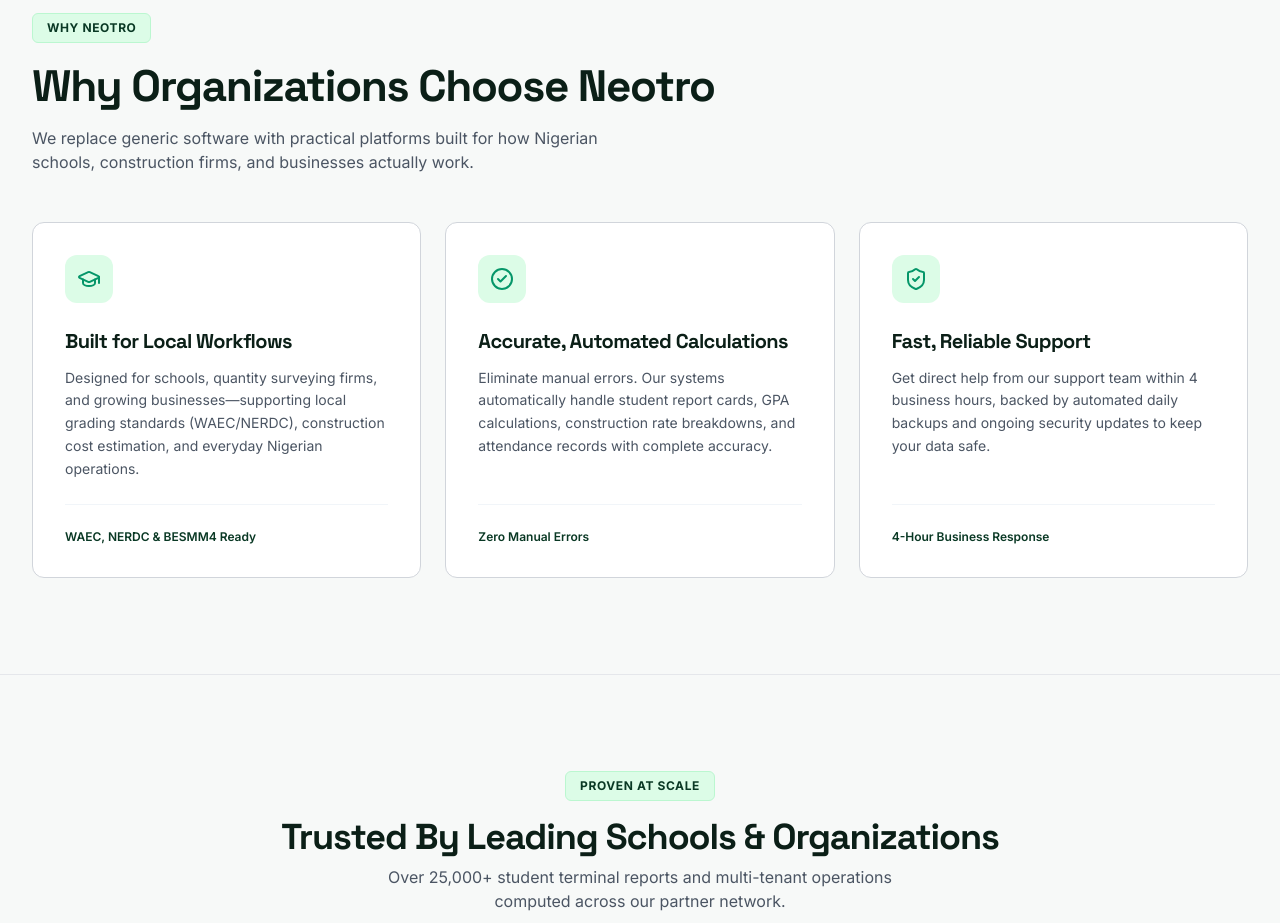
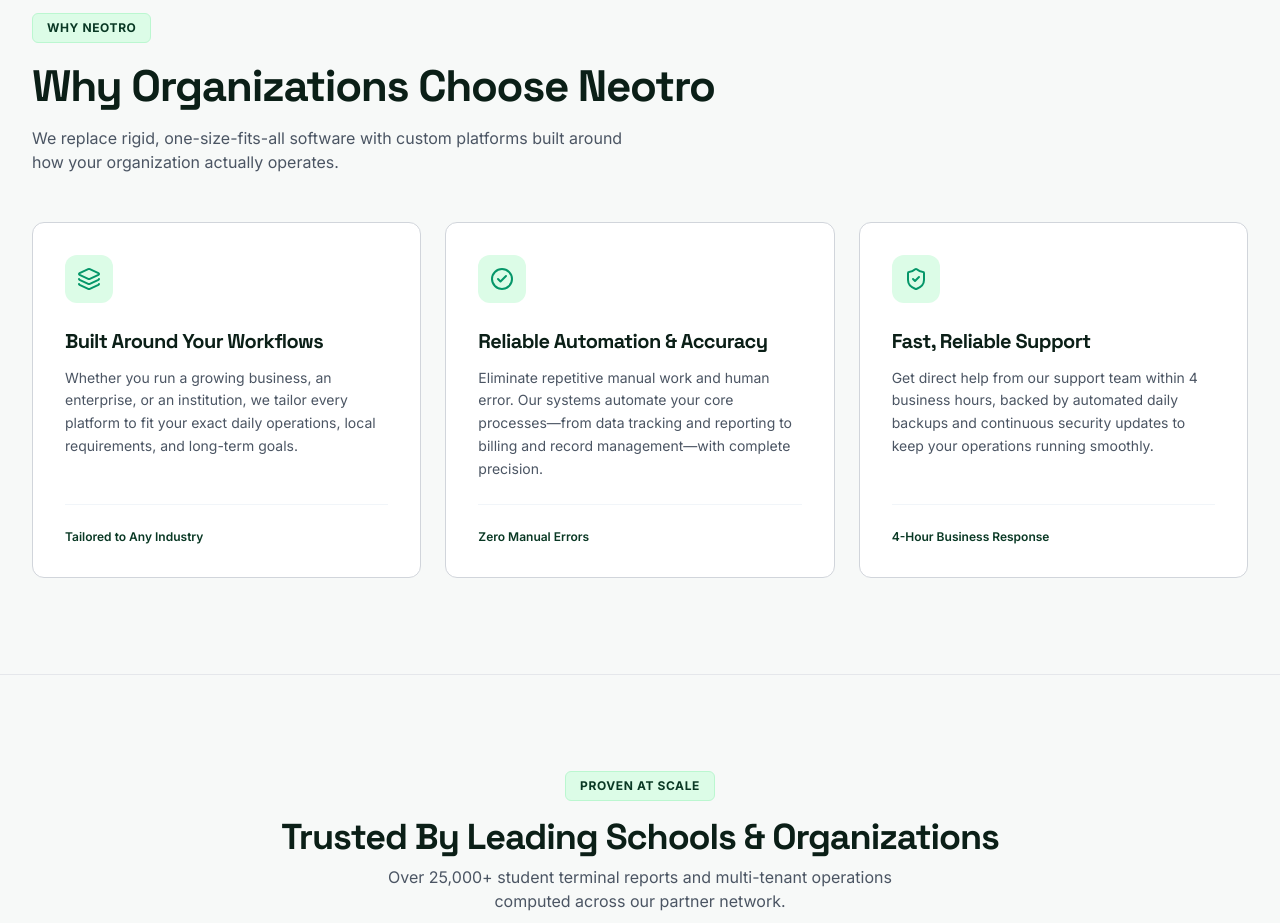
Before and after one commit to NentyJnr/neotro-web, a React (Vite) app: page / in a window 1280 px wide. Shown: the part 2760-3683 px from the top of the page. Built offline with nearby package versions, Linux system fonts and the light colour scheme.

Commit message:
copy(why-neotro): generalize value proposition messaging across any business and enterprise

```diff
--- a/src/App.tsx
+++ b/src/App.tsx
@@ -14,6 +14,7 @@ import {
   ArrowRight,
   GraduationCap,
   ShieldCheck,
+  Layers,
   X,
   Star,
   Clock,
@@ -1191,42 +1192,42 @@ export function App() {
               Why Organizations Choose Neotro
             </h2>
             <p className="text-[#4B5563] text-base max-w-[620px] mt-3">
-              We replace generic software with practical platforms built for how Nigerian schools, construction firms, and businesses actually work.
+              We replace rigid, one-size-fits-all software with custom platforms built around how your organization actually operates.
             </p>
           </div>
 
           {/* 3-Column Differentiated Cards */}
           <div className="grid grid-cols-1 md:grid-cols-3 gap-6">
 
-            {/* Card 1: Institutional Domain Specialization */}
+            {/* Card 1: Built Around Your Workflows */}
             <div className="bg-white border border-[#D1D5DB] rounded-xl p-8 hover:border-[#059669] hover:shadow-md transition-all flex flex-col justify-between">
               <div>
                 <div className="w-12 h-12 rounded-xl bg-[#DCFCE7] text-[#093824] flex items-center justify-center mb-6">
-                  <GraduationCap className="w-6 h-6 text-[#059669]" />
+                  <Layers className="w-6 h-6 text-[#059669]" />
                 </div>
                 <h3 className="text-xl font-bold text-[#0B1F17] mb-3 font-display">
-                  Built for Local Workflows
+                  Built Around Your Workflows
                 </h3>
                 <p className="text-sm leading-relaxed text-[#4B5563]">
-                  Designed for schools, quantity surveying firms, and growing businesses—supporting local grading standards (WAEC/NERDC), construction cost estimation, and everyday Nigerian operations.
+                  Whether you run a growing business, an enterprise, or an institution, we tailor every platform to fit your exact daily operations, local requirements, and long-term goals.
                 </p>
               </div>
               <div className="pt-6 border-t border-slate-100 mt-6 text-xs font-semibold text-[#093824]">
-                WAEC, NERDC &amp; BESMM4 Ready
-              </div>
-            </div>
-
-            {/* Card 2: Automated Verification Pipelines */}
+                Tailored to Any Industry
+              </div>
+            </div>
+
+            {/* Card 2: Reliable Automation & Accuracy */}
             <div className="bg-white border border-[#D1D5DB] rounded-xl p-8 hover:border-[#059669] hover:shadow-md transition-all flex flex-col justify-between">
               <div>
                 <div className="w-12 h-12 rounded-xl bg-[#DCFCE7] text-[#093824] flex items-center justify-center mb-6">
                   <CheckCircle2 className="w-6 h-6 text-[#059669]" />
                 </div>
                 <h3 className="text-xl font-bold text-[#0B1F17] mb-3 font-display">
-                  Accurate, Automated Calculations
+                  Reliable Automation &amp; Accuracy
                 </h3>
                 <p className="text-sm leading-relaxed text-[#4B5563]">
-                  Eliminate manual errors. Our systems automatically handle student report cards, GPA calculations, construction rate breakdowns, and attendance records with complete accuracy.
+                  Eliminate repetitive manual work and human error. Our systems automate your core processes—from data tracking and reporting to billing and record management—with complete precision.
                 </p>
               </div>
               <div className="pt-6 border-t border-slate-100 mt-6 text-xs font-semibold text-[#093824]">
@@ -1234,7 +1235,7 @@ export function App() {
               </div>
             </div>
 
-            {/* Card 3: Enterprise Engineering & Support SLA */}
+            {/* Card 3: Fast, Reliable Support */}
             <div className="bg-white border border-[#D1D5DB] rounded-xl p-8 hover:border-[#059669] hover:shadow-md transition-all flex flex-col justify-between">
               <div>
                 <div className="w-12 h-12 rounded-xl bg-[#DCFCE7] text-[#093824] flex items-center justify-center mb-6">
@@ -1244,7 +1245,7 @@ export function App() {
                   Fast, Reliable Support
                 </h3>
                 <p className="text-sm leading-relaxed text-[#4B5563]">
-                  Get direct help from our support team within 4 business hours, backed by automated daily backups and ongoing security updates to keep your data safe.
+                  Get direct help from our support team within 4 business hours, backed by automated daily backups and continuous security updates to keep your operations running smoothly.
                 </p>
               </div>
               <div className="pt-6 border-t border-slate-100 mt-6 text-xs font-semibold text-[#093824]">
```
